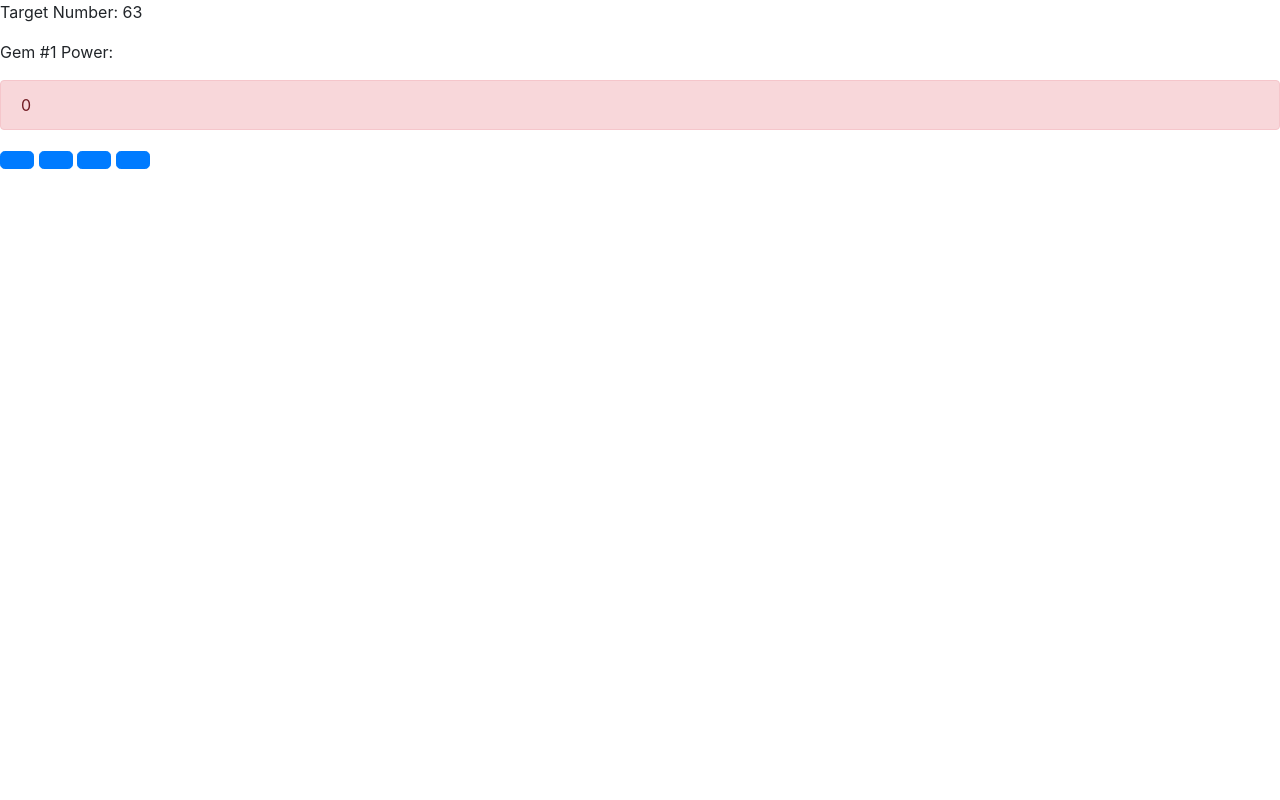
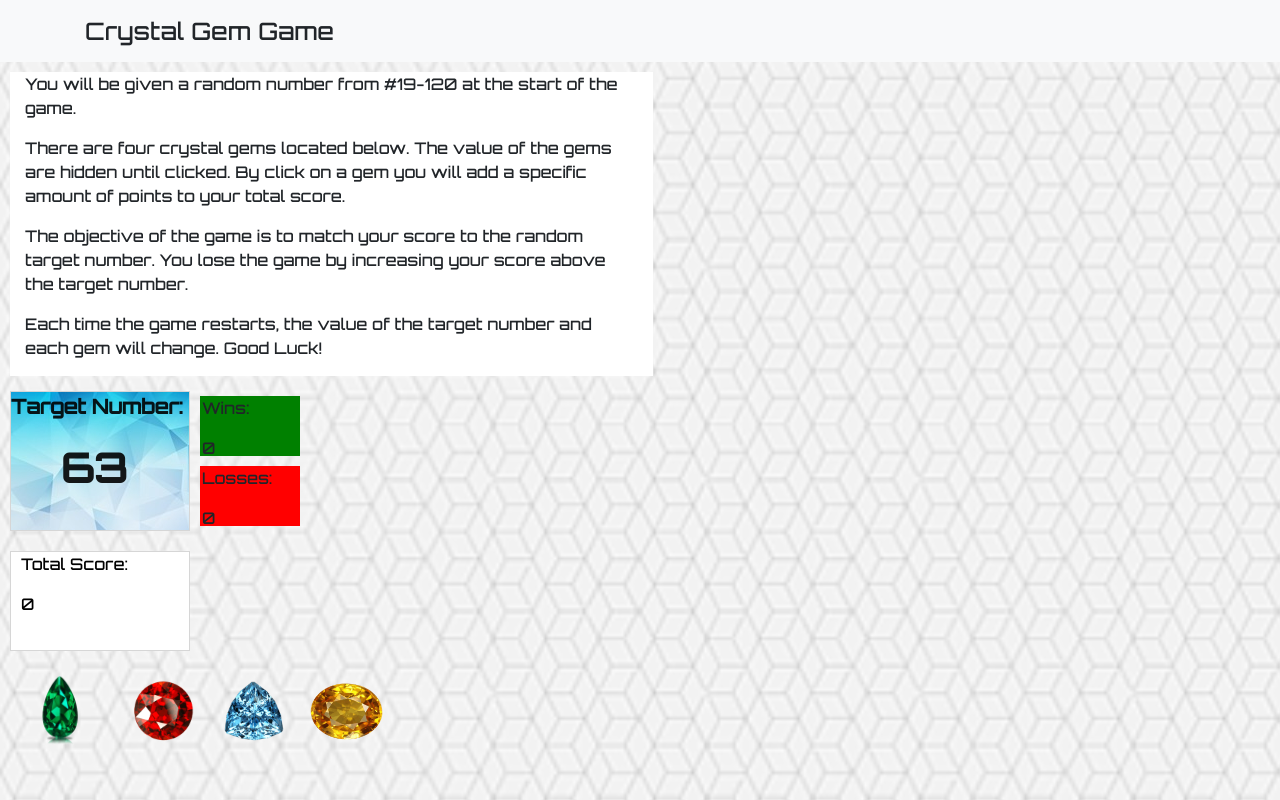
Before and after one commit to btburns10/unit-4-game, a plain HTML site: page index.html in a window 1280 px wide. Drawn offline with nearby package versions, Linux system fonts and the light colour scheme.

Commit message:
Gem Game Finished

```diff
--- a/assets/css/style.css
+++ b/assets/css/style.css
@@ -0,0 +1,70 @@
+body {
+    margin: 0;
+    background-image: url("../images/background.png");
+    background-size: cover;
+    font-family: 'Orbitron', sans-serif;
+}
+
+.navbar-brand {
+    font-size: 24px;
+}
+
+.row {
+    margin-left: 10px;
+}
+
+.instructions {
+    background: white;
+    margin: 10px 10px 10px 0;
+}
+
+.orb {
+    width: 180px;
+    height: 140px;
+    margin: 5px 10px 20px 10px;
+    background-image: url("../images/gemorb.jpg");
+    border: 0.1px solid #d6d6d6;
+    font-size: 20px;
+    font-weight: bold;
+    color: rgba(0, 0, 0, 0.9);
+}
+
+.targetFlex {
+    display: flex;
+    flex-direction: row;
+}
+
+#targetNum {
+    font-size: 40px;
+    padding-left: 50px;
+}
+
+.winningDiv {
+    display: flex;
+    flex-direction: column;
+}
+
+.wins {
+    width: 100px;
+    height: 60px;
+    background: green;
+    margin: 10px 0;
+    padding-left: 2px;
+}
+
+.losses {
+    width: 100px;
+    height: 60px;
+    background: red;
+    padding-left: 2px;
+}
+
+.score {
+    width: 180px;
+    height: 100px;
+    margin: 0 10px 10px 10px;
+    background: white;
+    border: 0.1px solid #d6d6d6;
+    color: black;
+    padding-left: 10px;
+}
--- a/assets/javascript/game.js
+++ b/assets/javascript/game.js
@@ -40,6 +40,8 @@ function initGame() {
     gem2 = generateRandoNum();
     gem3 = generateRandoNum();
     gem4 = generateRandoNum();
+    $("#winCount").text(wins);
+    $("#lossCount").text(losses);
 }
 
 //button interactivity
@@ -47,7 +49,7 @@ $(document).ready(function() {
 
     initGame();
 
-    $("#btn-1").on("click", function() {
+    $("#btn").on("click", function() {
         counter += gem1;
         $("#count").text(counter);
         checkScore();
--- a/index.html
+++ b/index.html
@@ -1,33 +1,68 @@
 <!DOCTYPE html>
-<html>
+<html lang="en-us">
 
 <head>
-
   <meta charset="UTF-8">
   <meta name="viewport" content="width=device-width, initial-scale=1">
-  <!-- Bootstrap CSS-->
-  <link rel="stylesheet" href="https://maxcdn.bootstrapcdn.com/bootstrap/4.0.0/css/bootstrap.min.css" integrity="sha384-Gn5384xqQ1aoWXA+058RXPxPg6fy4IWvTNh0E263XmFcJlSAwiGgFAW/dAiS6JXm" crossorigin="anonymous">
-  <!-- My Style CSS-->
-  <link rel="mystylesheet" href="assets/css/style.css" type="text/css">
   <!-- jQuery link-->
   <script src="https://cdnjs.cloudflare.com/ajax/libs/jquery/3.2.1/jquery.min.js"></script>
+  <!-- Bootstrap CSS-->
+  <link rel="stylesheet" href="https://stackpath.bootstrapcdn.com/bootstrap/4.1.1/css/bootstrap.min.css" integrity="sha384-WskhaSGFgHYWDcbwN70/dfYBj47jz9qbsMId/iRN3ewGhXQFZCSftd1LZCfmhktB" crossorigin="anonymous">
+  <!-- My Style CSS-->
+  <link rel="stylesheet" href="assets/css/style.css">
+  <link href="https://fonts.googleapis.com/css?family=Orbitron:500" rel="stylesheet">
 
   <title>Crystal Game</title>
 
 </head>
 
 <body>
-<p>Target Number:  <span id="targetNum"></span></p>
-<p>Gem #1 Power:  <span id="gem-1"></span></p>
 
-<div id="count" class="alert alert-danger" role="alert"></div>
+<nav class="navbar navbar-light bg-light">
+  <div class="container">
+    <a class="navbar-brand">Crystal Gem Game</a>
+  </div>
+</nav>
 
+<div class="main-background">
+  <div class="row instuctionsDiv">
+    <div class="col-lg-6 instructions">
+      <p>You will be given a random number from #19-120 at the start of the game.</p>
+      <p>There are four crystal gems located below.  The value of the gems are hidden until clicked.  By click on a gem you will add a specific amount of points to your total score.</p>
+      <p>The objective of the game is to match your score to the random target number.  You lose the game by increasing your score above the target number.</p>
+      <p>Each time the game restarts, the value of the target number and each gem will change.  Good Luck!</p>
+    </div>
+  </div>
 
-<button id="btn-1" class="btn btn-primary btn-lg fa fa-question"></button>
-<button id="btn-2" class="btn btn-primary btn-lg fa fa-question"></button>
-<button id="btn-3" class="btn btn-primary btn-lg fa fa-question"></button>
-<button id="btn-4" class="btn btn-primary btn-lg fa fa-question"></button>
+<div class="targetFlex">
+  <div class="orb">
+    <p>Target Number:</p>
+    <span id="targetNum"></span>
+  </div>
+  <div class="winningDiv">
+    <div class="wins">
+      <p>Wins:</p>
+      <span id="winCount"></span>
+    </div>
+    <div class="losses">
+      <p>Losses:</p>
+      <span id="lossCount"></span>
+    </div>
+  </div>
+</div>
 
+<div class="score">
+  <p>Total Score:</p>
+  <span id="count"></span>
+</div>
+
+<div class="gemStones">
+  <img id="btn-3" src="assets/images/gem-3.png "width=120px" "height=75px">
+  <img id="btn" src="assets/images/gem-1.png "width=75px" "height=75px">
+  <img id="btn-2" src="assets/images/gem-2.png "width=100px" "height=100px">
+  <img id="btn-4" src="assets/images/gem-4.png "width=75px" "height=75px">
+</div>
+</div>
 
 
 
@@ -46,3 +81,4 @@
 <script src="assets/javascript/game.js"></script>
 
 </body>
+</html>
--- /dev/null
+++ b/style.css
@@ -0,0 +1,9 @@
+body {
+    margin: 0;
+}
+
+.orb {
+    width: 300px;
+    height: 250px;
+    background-image: url("assets/images/gemorb.jpg");
+}
```
Also changed, not shown: assets/images/background.png (added), assets/images/gem-1.png (added), assets/images/gem-2.png (added), assets/images/gem-3.png (added), assets/images/gem-4.png (added), assets/images/gemorb.jpg (added).
